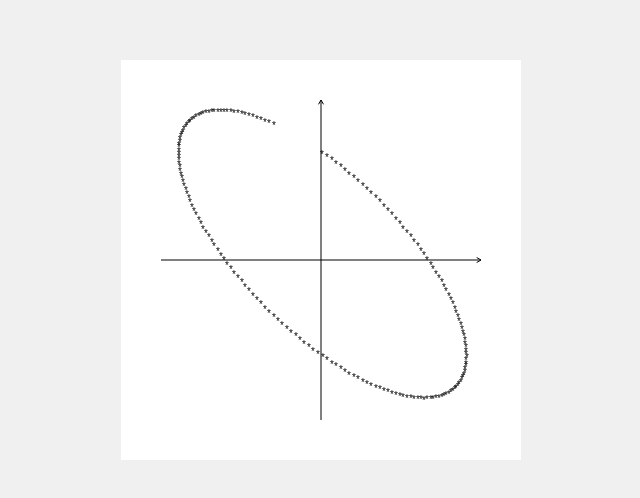
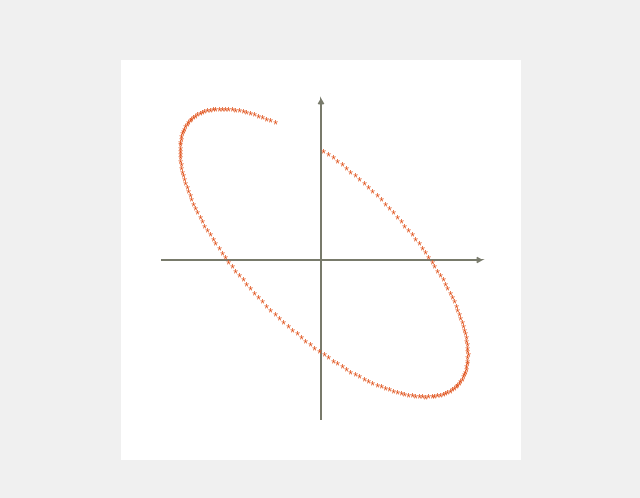
Before and after one commit to miguellacorte/asterisk-Sin-visualization, a plain HTML site: page index.html in a window 1280 px wide. Shown: the part 140-638 px from the top of the page, without its empty margins (319-959 px from the left). Drawn offline with Linux system fonts and the light colour scheme.

Commit message:
changed colors

```diff
--- a/index.html
+++ b/index.html
@@ -28,16 +28,17 @@
             const width = canvas.width;
             const height = canvas.height;
 
-            ctx.font = '15x monospace'; // Font size for asterisks
+            ctx.font = '12px monospace'; // Font size for asterisks
 
             // Function to plot an asterisk
             function plot(x, y, char = '*') {
+                ctx.fillStyle = '#E0521B'; // Set asterisk color to E0521B
                 ctx.fillText(char, x, y);
             }
 
             // Draw axes with arrows, centered and equal length
             function drawArrow(fromX, fromY, toX, toY) {
-                const headlen = 5; // Larger arrowhead for thicker arrows
+                const headlen = 5; // Arrowhead size
                 const angle = Math.atan2(toY - fromY, toX - fromX);
 
                 ctx.beginPath();
@@ -46,8 +47,8 @@
                 ctx.lineTo(toX - headlen * Math.cos(angle - Math.PI / 6), toY - headlen * Math.sin(angle - Math.PI / 6));
                 ctx.moveTo(toX, toY);
                 ctx.lineTo(toX - headlen * Math.cos(angle + Math.PI / 6), toY - headlen * Math.sin(angle + Math.PI / 6));
-                ctx.lineWidth = 1; // Thicker lines for the axes and arrows
-                ctx.strokeStyle = '#000';
+                ctx.lineWidth = 2;
+                ctx.strokeStyle = '#787A6B'; // Set axis color to 787A6B
                 ctx.stroke();
             }
 
```
